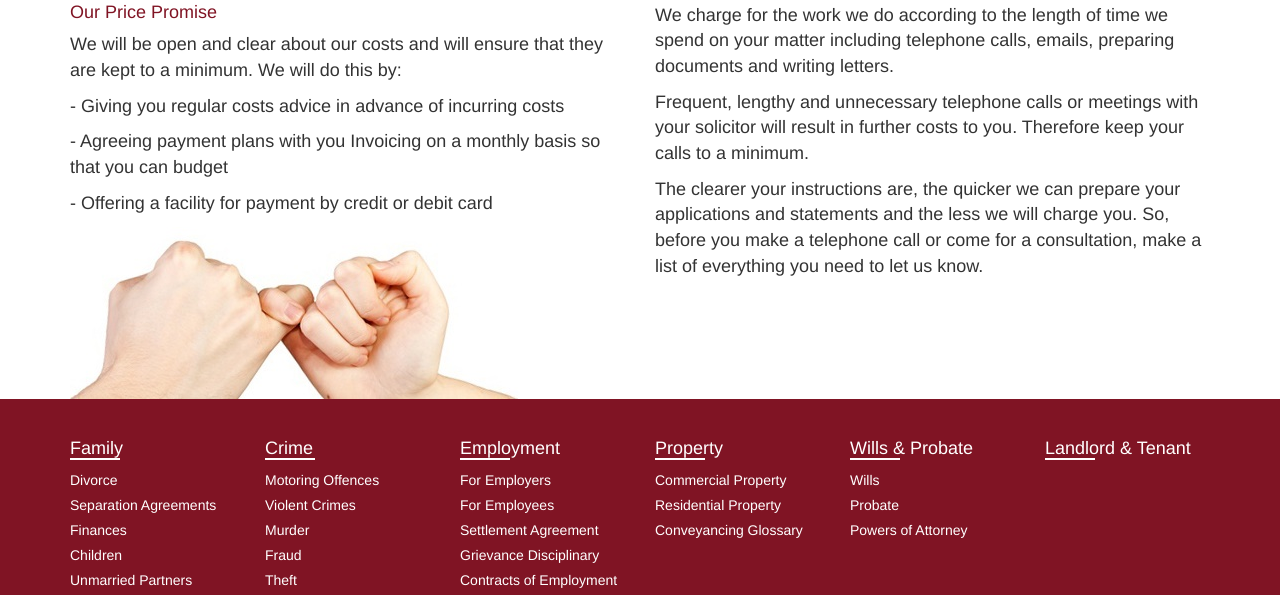
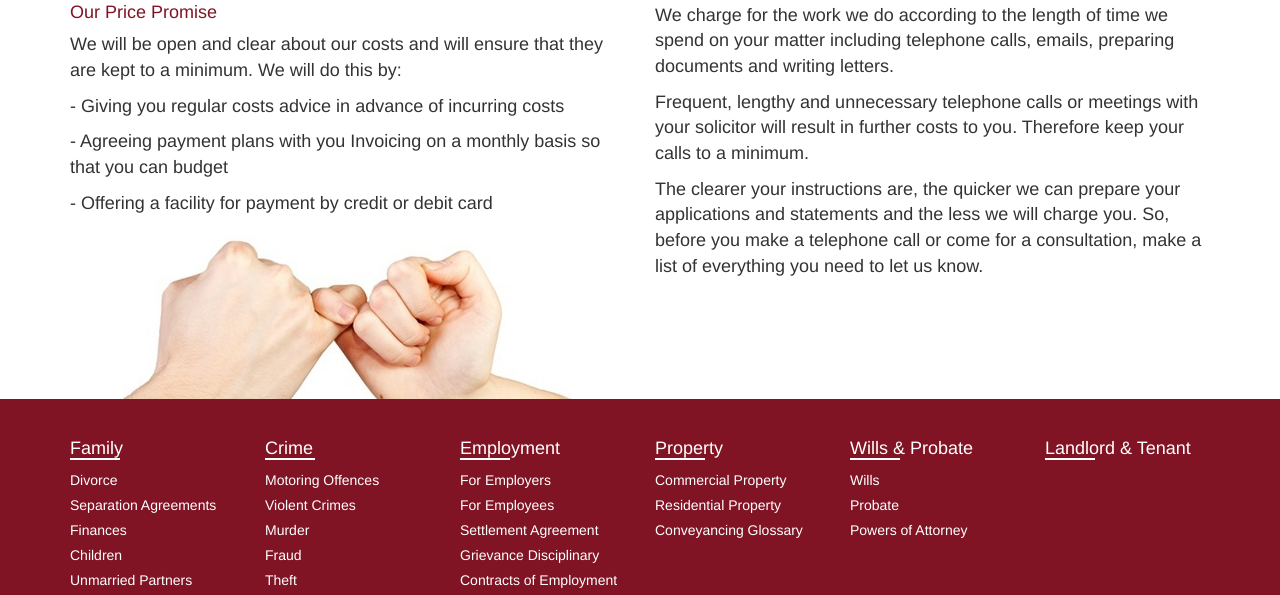
Before and after one commit to muhdmishal/ALSW, a PHP site: page / in a window 1280 px wide. Shown: the part 3928-4523 px from the top of the page. Run offline with PHP 8.4, Linux system fonts and the light colour scheme.

Commit message:
All images to center.

```diff
--- a/css/custom.css
+++ b/css/custom.css
@@ -436,6 +436,9 @@ h3::after {
   border: #e9eaea;
   color: #801424;
 }
+img {
+  margin: auto;
+}
 .office img {
   display: block;
   margin: auto;
```
